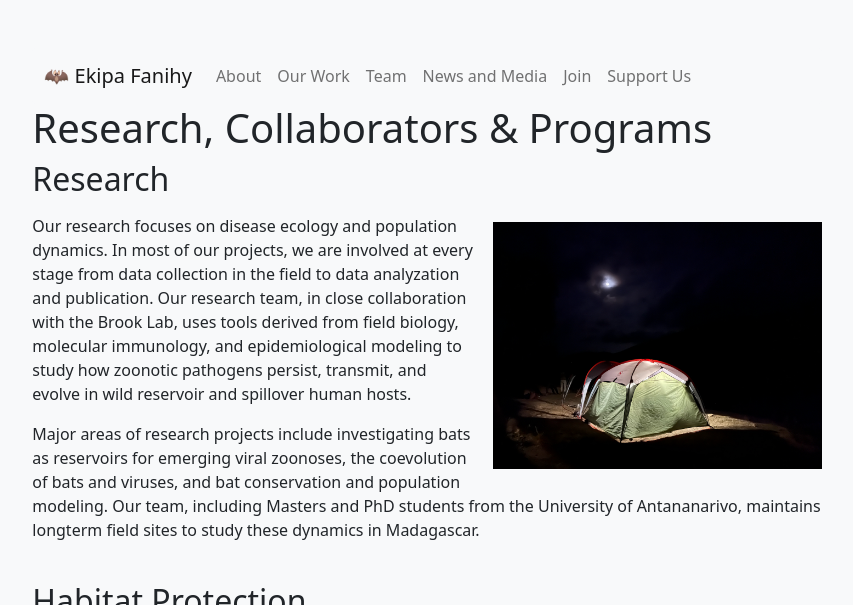
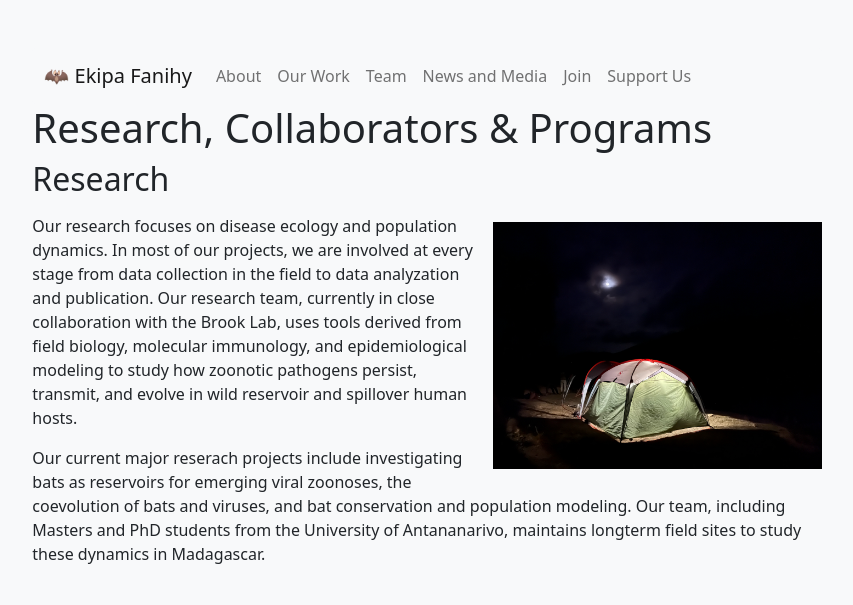
Before and after one commit to brooklabteam/www-ekipafanihy, a Jekyll site: the page built from research.md, in a window 1280 px wide and 900 px high, cut to the strip 0-605 px from the top of the window. Shown: the whole strip, without its empty margins (213-1066 px from the left). Built offline with Jekyll 4.4.1, drawn with Linux system fonts in a browser that asks for light colours.

Commit message:
Update research.md

```diff
--- a/research.md
+++ b/research.md
@@ -8,9 +8,9 @@ permalink: /research
 
 <img src="/assets/research/lab_tent.jpeg" alt="tent" class="float-end col-md-5" />
 
-Our research focuses on disease ecology and population dynamics. In most of our projects, we are involved at every stage from data collection in the field to data analyzation and publication. Our research team, in close collaboration with the Brook Lab, uses tools derived from field biology, molecular immunology, and epidemiological modeling to study how zoonotic pathogens persist, transmit, and evolve in wild reservoir and spillover human hosts.
+Our research focuses on disease ecology and population dynamics. In most of our projects, we are involved at every stage from data collection in the field to data analyzation and publication. Our research team, currently in close collaboration with the Brook Lab, uses tools derived from field biology, molecular immunology, and epidemiological modeling to study how zoonotic pathogens persist, transmit, and evolve in wild reservoir and spillover human hosts.
 
-Major areas of research projects include investigating bats as reservoirs for emerging viral zoonoses, the coevolution of bats and viruses, and bat conservation and population modeling. Our team, including Masters and PhD students from the University of Antananarivo, maintains longterm field sites to study these dynamics in Madagascar.
+Our current major reserach projects include investigating bats as reservoirs for emerging viral zoonoses, the coevolution of bats and viruses, and bat conservation and population modeling. Our team, including Masters and PhD students from the University of Antananarivo, maintains longterm field sites to study these dynamics in Madagascar.
 
 <div style="clear:both;">&nbsp;</div>
 
```
